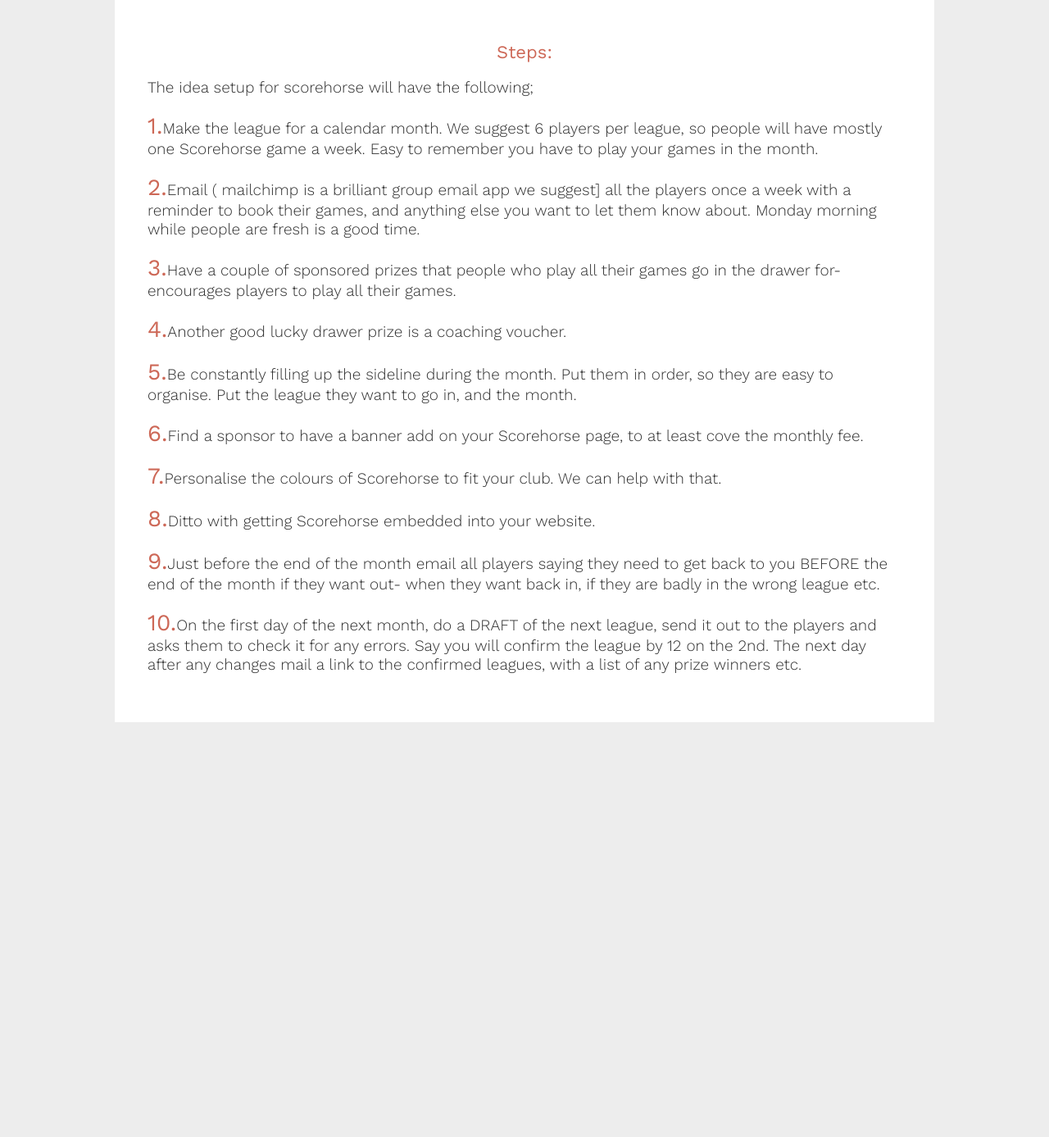
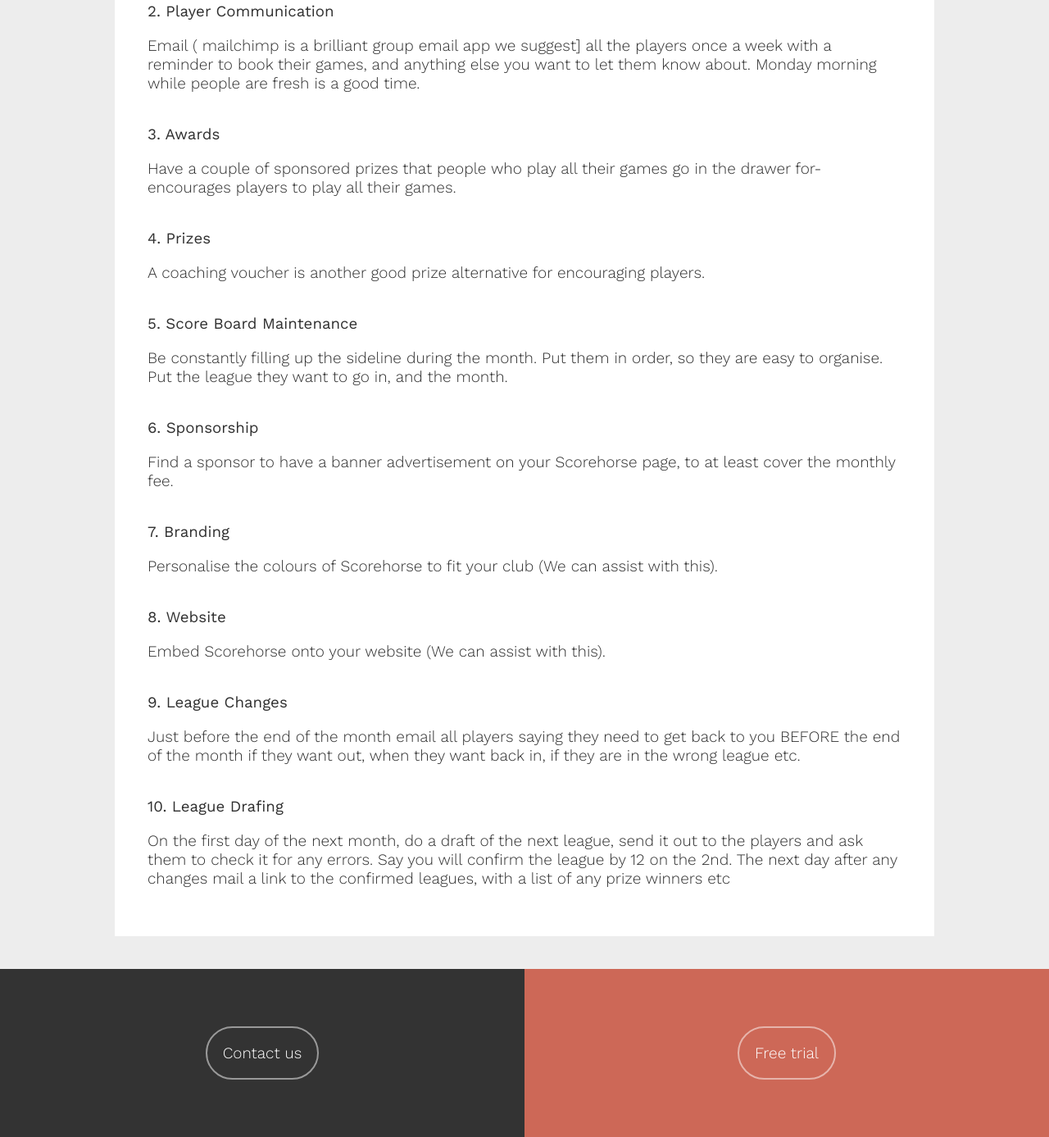
Before and after one commit to EliotSlevin/scorehorse-marketing, a plain HTML site: page guide.html in a window 1280 px wide. Shown: the part 726-2113 px from the top of the page at 82% size. Before the commit the page ends 1607 px from the top, so only its background shows below. Drawn offline with nearby package versions, Linux system fonts and the light colour scheme.

Commit message:
List Layout

```diff
--- a/guide.html
+++ b/guide.html
@@ -14,6 +14,7 @@
 
 <body>
 		<nav>
+			<a href="index.html">Home</a>
 			<a href="guide.html">Guide</a>
 			<a href="http://app.scorehorse.io/" class="login">Login</a>
 		</nav>
@@ -25,18 +26,8 @@
 			</div>
 		</div>
 
-	<section class="orange">
-		<div class="wrap">
-			<!-- <div class="half">
-				<p>Its perfect for clubs, schools, or anybody running social sports competitions.</p>
-			</div>
-			<div class="half centered">
-				<a href="app.scorehorse.io" class="pill-button">Free trial</a>
-			</div> -->
-		</div>
-	</section>
 
-	<section class="white">
+	<!-- <section class="white">
 		<h2>Steps:</h2>
 		<p>The idea setup for scorehorse will have the following;</p>
 
@@ -63,9 +54,56 @@
 
 
 		</div>
+	</section> -->
+
+	<section class="white">
+		<h2>An ideal setup for Scorehorse would have the following:</h2>
+
+		<h3>1. Consistent Scheduling</h3>
+		<p>Make the league for a calendar month. We suggest 6 players per league, so people will have mostly one Scorehorse game a week. Easy to remember you have to play your games in the month.</p>
+
+		<h3>2. Player Communication</h3>
+		<p>Email ( mailchimp is a brilliant group email app we suggest] all the players once a week with a reminder to book their games, and anything else you want to let them know about. Monday morning while people are fresh is a good time.</p>
+
+		<h3>3. Awards</h3>
+		<p>Have a couple of sponsored prizes that people who play all their games go in the drawer for- encourages players to play all their games.</p>
+
+		<h3>4. Prizes</h3>
+		<p>A coaching voucher is another good prize alternative for encouraging players. </p>
+
+		<h3>5. Score Board Maintenance</h3>
+		<p>Be constantly filling up the sideline during the month. Put them in order, so they are easy to organise. Put the league they want to go in, and the month.</p>
+
+		<h3>6. Sponsorship</h3>
+		<p>Find a sponsor to have a banner advertisement on your Scorehorse page, to at least cover the monthly fee.</p>
+
+		<h3>7. Branding</h3>
+		<p>Personalise the colours of Scorehorse to fit your club (We can assist with this).</p>
+
+		<h3>8. Website</h3>
+		<p>Embed Scorehorse onto your website (We can assist with this).</p>
+
+		<h3>9. League Changes</h3>
+		<p>Just before the end of the month email all players saying they need to get back to you BEFORE the end of the month if they want out, when they want back in, if they are in the wrong league etc.</p>
+
+		<h3>10. League Drafing</h3>
+		<p>On the first day of the next month, do a draft of the next league, send it out to the players and ask them to check it for any errors. Say you will confirm the league by 12 on the 2nd. The next day after any changes mail a link to the confirmed leagues, with a list of any prize winners etc</p>
+
+
 	</section>
 
-
+	<footer>
+		<section>
+			<div class="g-row">
+				<div class="g-50">
+					<a href="mailto:eliot.slevin@gmail.com" class="pill-button">Contact us</a>
+				</div>
+				<div class="g-50 accent">
+					<a href="http://app.scorehorse.io" class="pill-button">Free trial</a>
+				</div>
+			</div>
+		</section>
+	</footer>
 </body>
 
 </html>
--- a/style.css
+++ b/style.css
@@ -86,7 +86,7 @@ hr{
 	margin-right: auto;
 	margin-left: auto;
 	max-width: 1000px;
-	height: 200px;
+
 }
 
 .wrap img{
```
